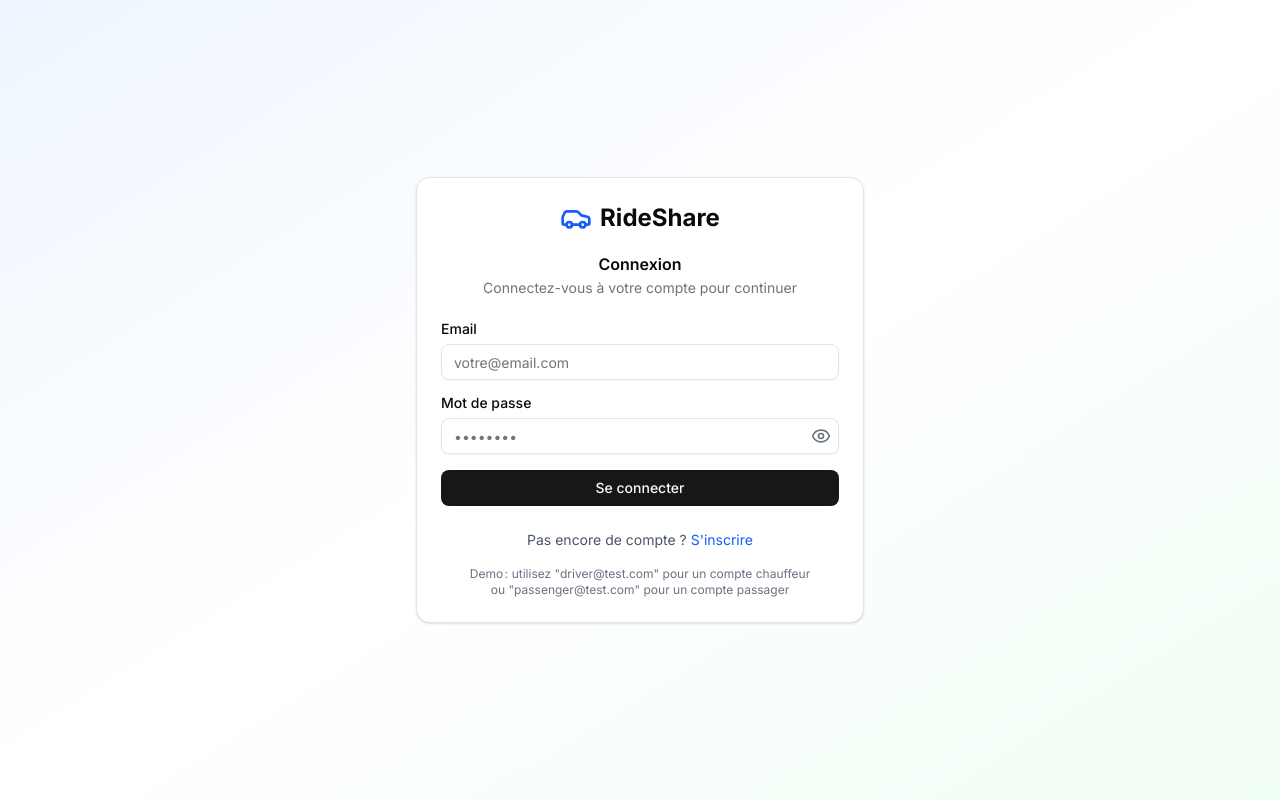
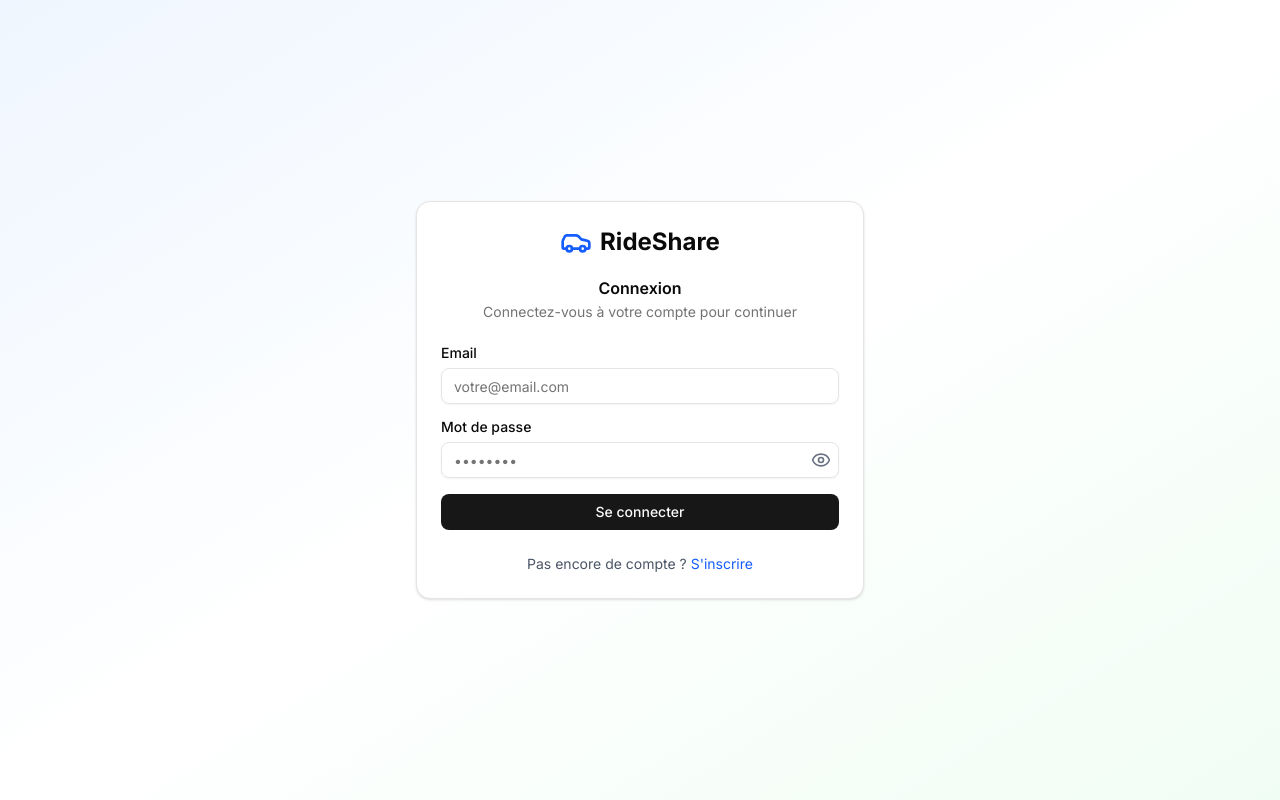
Before and after one commit to mbamybrayane/covoiturage, a Next.js app: page /auth/login in a window 1280 px wide. Built offline with nearby package versions, Linux system fonts and the light colour scheme.

Commit message:
Update page.tsx

```diff
--- a/app/auth/login/page.tsx
+++ b/app/auth/login/page.tsx
@@ -121,11 +121,6 @@ export default function LoginPage() {
               S'inscrire
             </Link>
           </div>
-
-          <div className="mt-4 text-xs text-gray-500 text-center">
-            <p>Demo : utilisez "driver@test.com" pour un compte chauffeur</p>
-            <p>ou "passenger@test.com" pour un compte passager</p>
-          </div>
         </CardContent>
       </Card>
     </div>
```
